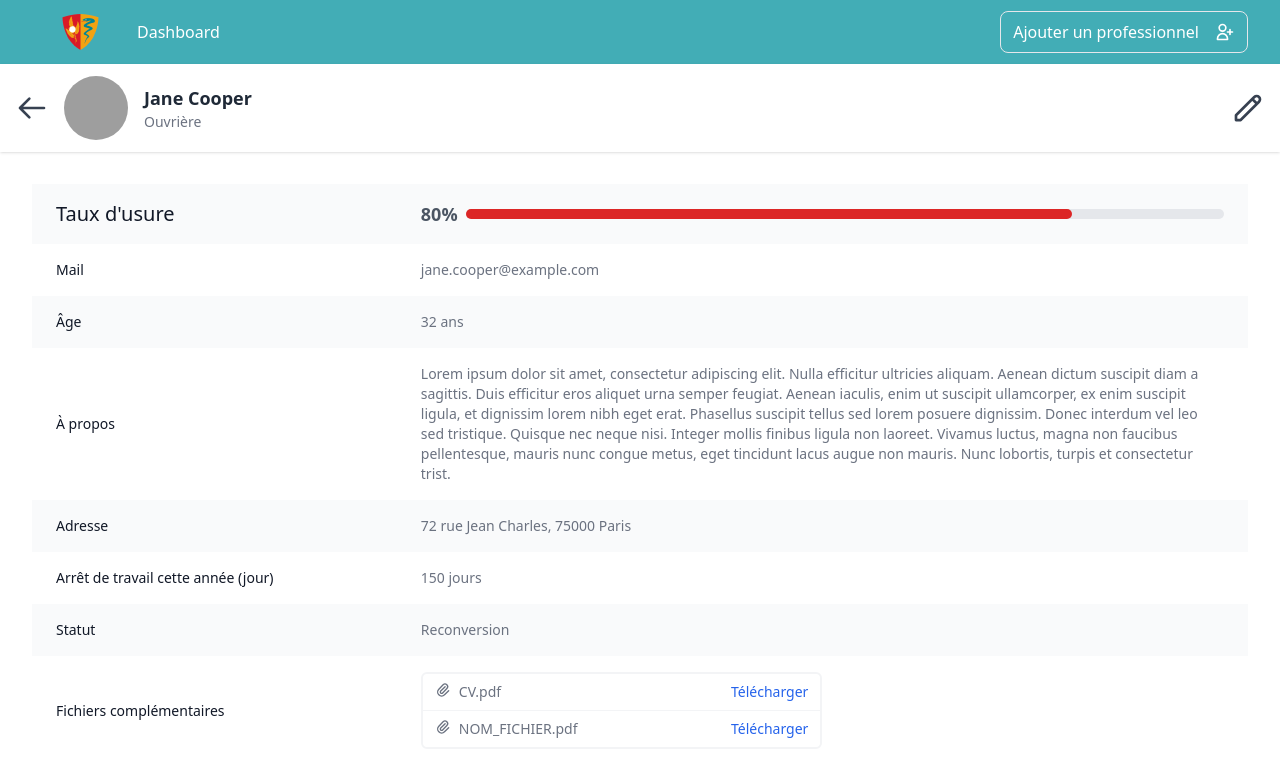
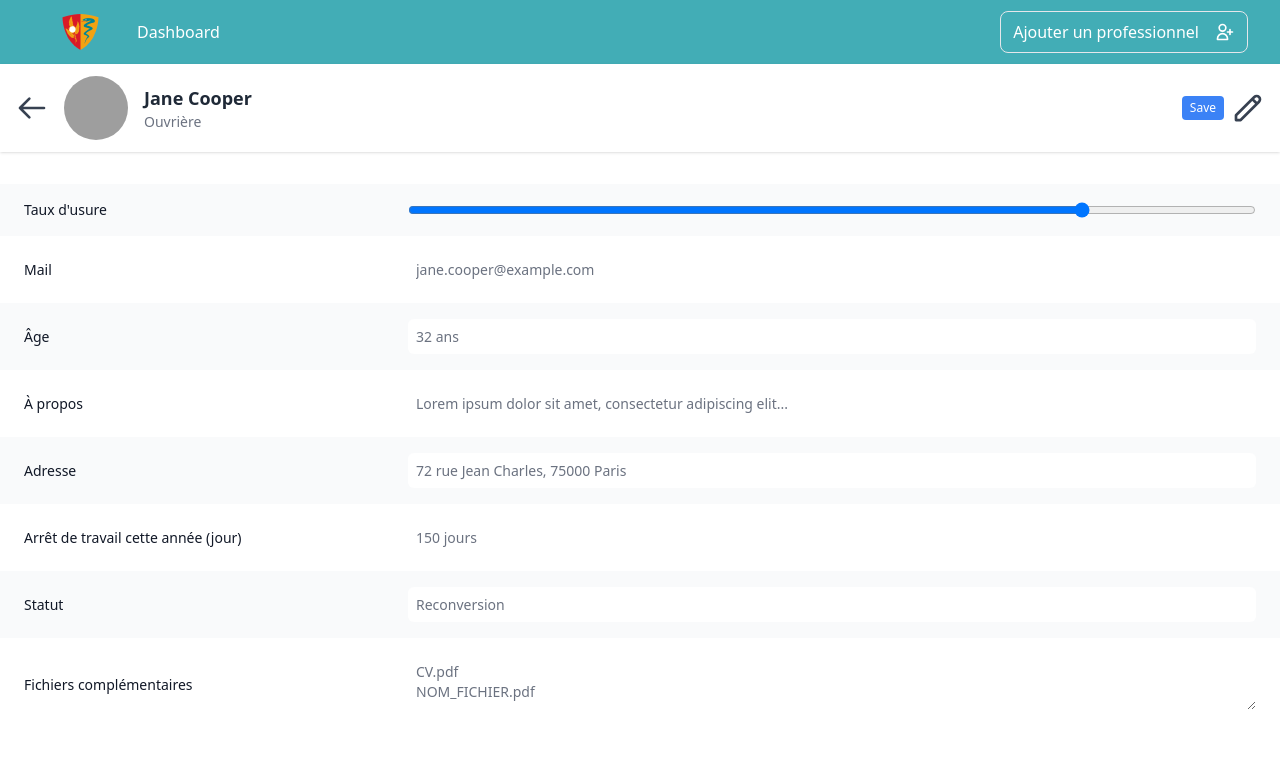
Before and after one commit to oayouub/Chatenay-Malabry--front, a React (Create React App) app in the folder chatenay-app/: page /profile in a window 1280 px wide. Both pictures are taken after a click on the icon 1248 px from the left and 108 px from the top of the page. Shown: the top 776 px of the page. Built offline with nearby package versions, Linux system fonts and the light colour scheme; grey boxes are pictures that could not be loaded.

Commit message:
Make Profile Editable

```diff
--- a/chatenay-app/src/Pages/Profile.js
+++ /dev/null
@@ -1,175 +0,0 @@
-import React, { useState, useEffect } from "react";
-import { Link } from "react-router-dom";
-import { PencilIcon, ArrowLeftIcon, PaperClipIcon } from "@heroicons/react/outline";
-import Avatar from "../assets/avatar.jpg";
-
-const UserProfile = () => {
-  const [isEditMode, setIsEditMode] = useState(false);
-  const [userData, setUserData] = useState([
-    { label: "Taux d'usure", value: "80%", field: "wearRate", isProgressBar: true },
-    { label: "Mail", value: "jane.cooper@example.com", field: "email" },
-    { label: "Âge", value: "32 ans", field: "age" },
-    {
-      label: "À propos",
-      value: "Lorem ipsum dolor sit amet, consectetur adipiscing elit...",
-      field: "about",
-      isMultiLine: true
-    },
-    { label: "Adresse", value: "72 rue Jean Charles, 75000 Paris", field: "address" },
-    { label: "Arrêt de travail cette année (jour)", value: "150 jours", field: "daysOff" },
-    { label: "Statut", value: "Reconversion", field: "status" },
-    { label: "Fichiers complémentaires", value: ["CV.pdf", "NOM_FICHIER.pdf"], field: "files" },
-  ]);
-
-  useEffect(() => {
-    const savedUserData = localStorage.getItem('userData');
-    if (savedUserData) {
-      setUserData(JSON.parse(savedUserData));
-    }
-  }, []);
-
-  const toggleEditMode = () => {
-    setIsEditMode(!isEditMode);
-  };
-
-  const handleInputChange = (index, newValue) => {
-    const newData = [...userData];
-    if (userData[index].field === 'wearRate') {
-      const wearRate = Math.min(Math.max(newValue, 0), 100);
-      newData[index].value = `${wearRate}%`;
-    } else if (index === 7) {
-      newData[index].value = newValue.split("\n");
-    } else {
-      newData[index].value = newValue;
-    }
-    setUserData(newData);
-  };
-
-  const handleSave = () => {
-    localStorage.setItem('userData', JSON.stringify(userData));
-    setIsEditMode(false);
-  };
-
-  return (
-    <div className="min-h-screen">
-      <div className="bg-white p-8 w-full">
-        <div className="flex items-center justify-between space-x-4 mb-6">
-          <div className="flex items-center gap-4">
-            <Link to="/dashboard">
-              <ArrowLeftIcon className="h-8 w-8 text-gray-700 cursor-pointer" />
-            </Link>
-            <img
-              className="h-16 w-16 rounded-full object-cover object-center"
-              src={Avatar}
-              alt="Jane Cooper"
-            />
-            <div className="flex-grow">
-              <div className="flex flex-col items-start">
-                <span className="font-semibold text-lg text-gray-800">
-                  Jane Cooper
-                </span>
-                <span className="text-sm text-gray-500">Ouvrière</span>
-              </div>
-            </div>
-          </div>
-          <div className="flex items-center">
-            {isEditMode && (
-              <button
-                onClick={handleSave}
-                className="px-2 py-1 text-xs bg-blue-500 text-white rounded hover:bg-blue-600 mr-2"
-              >
-                Save
-              </button>
-            )}
-            <PencilIcon className="h-8 w-8 text-gray-700 cursor-pointer" onClick={toggleEditMode} />
-          </div>
-        </div>
-
-        <div className="overflow-x-auto">
-          <table className="w-full text-sm text-left text-gray-500 table-auto">
-            <tbody>
-              {userData.map((data, index) => (
-                <tr key={index}>
-                  <th
-                    scope="row"
-                    className={`py-4 px-6 font-medium text-gray-900 ${
-                      index % 2 === 0 ? "bg-gray-50" : "bg-white"
-                    }`}
-                    style={{ width: "30%" }}
-                  >
-                    {data.label}
-                  </th>
-
-                  <td
-                    className={`py-4 px-6 ${
-                      index % 2 === 0 ? "bg-gray-50" : "bg-white"
-                    } ${data.isMultiLine ? "whitespace-normal break-words" : "whitespace-nowrap"}`}
-                  >
-                    {isEditMode ? (
-                      data.isProgressBar ? (
-                        <input
-                          type="range"
-                          min="0"
-                          max="100"
-                          value={parseInt(data.value)}
-                          onChange={(e) => handleInputChange(index, e.target.value)}
-                          className="form-range w-full h-2.5 bg-gray-200 rounded-lg cursor-pointer"
-                        />
-                      ) : data.field === "files" ? (
-                        <textarea
-                          className="form-input w-full h-full p-2 border-gray-300 rounded-md"
-                          value={data.value.join("\n")}
-                          onChange={(e) => handleInputChange(index, e.target.value)}
-                        />
-                      ) : (
-                        <input
-                          type="text"
-                          value={data.value}
-                          onChange={(e) => handleInputChange(index, e.target.value)}
-                          className="form-input w-full h-full p-2 border-gray-300 rounded-md"
-                        />
-                      )
-                    ) : data.isProgressBar ? (
-                      <div className="flex items-center justify-start">
-                        <span className="text-lg font-semibold text-gray-600 mr-2">
-                          {data.value}
-                        </span>
-                        <div className="w-full bg-gray-200 rounded-full h-2.5 dark:bg-gray-300">
-                          <div
-                            className="bg-red-600 h-2.5 rounded-full"
-                            style={{ width: data.value }}
-                          ></div>
-                        </div>
-                      </div>
-                    ) : data.field === "files" ? (
-                      <div className="border-2 rounded-md border-gray-100 flex flex-col w-1/2 divide-y divide-gray-100">
-                        {data.value.map((file, fileIndex) => (
-                          <div className="flex justify-between px-3 py-2" key={fileIndex}>
-                            <div className="flex gap-2">
-                              <PaperClipIcon className="w-4 h-4" />
-                              {file}
-                            </div>
-                            <a
-                              href={`/path-to-${file}`}
-                              className="text-blue-600 hover:text-blue-800"
-                            >
-                              Télécharger
-                            </a>
-                          </div>
-                        ))}
-                      </div>
-                    ) : (
-                      data.value
-                    )}
-                  </td>
-                </tr>
-              ))}
-            </tbody>
-          </table>
-        </div>
-      </div>
-    </div>
-  );
-};
-
-export default UserProfile;
--- a/chatenay-app/src/components/Profile.js
+++ b/chatenay-app/src/components/Profile.js
@@ -1,14 +1,61 @@
-import React from "react";
+import React, { useState, useEffect,} from "react"
 import {
   PencilIcon,
   ArrowLeftIcon,
   PaperClipIcon,
-} from "@heroicons/react/outline";
+} from "@heroicons/react/outline"
 
-import Avatar from "../assets/avatar.jpg";
-import { Link } from "react-router-dom";
+import Avatar from "../assets/avatar.jpg"
+import { Link } from "react-router-dom"
 
 const UserProfile = () => {
+
+  const [isEditMode, setIsEditMode] = useState(false);
+  const [userData, setUserData] = useState([
+    { label: "Taux d'usure", value: "80%", field: "wearRate", isProgressBar: true },
+    { label: "Mail", value: "jane.cooper@example.com", field: "email" },
+    { label: "Âge", value: "32 ans", field: "age" },
+    {
+      label: "À propos",
+      value: "Lorem ipsum dolor sit amet, consectetur adipiscing elit...",
+      field: "about",
+      isMultiLine: true
+    },
+    { label: "Adresse", value: "72 rue Jean Charles, 75000 Paris", field: "address" },
+    { label: "Arrêt de travail cette année (jour)", value: "150 jours", field: "daysOff" },
+    { label: "Statut", value: "Reconversion", field: "status" },
+    { label: "Fichiers complémentaires", value: ["CV.pdf", "NOM_FICHIER.pdf"], field: "files" },
+  ]);
+
+  useEffect(() => {
+    const savedUserData = localStorage.getItem('userData')
+    if (savedUserData) {
+      setUserData(JSON.parse(savedUserData))
+    }
+  }, [])
+
+  const toggleEditMode = () => {
+    setIsEditMode(!isEditMode)
+  }
+
+  const handleInputChange = (index, newValue) => {
+    const newData = [...userData]
+    if (userData[index].field === 'wearRate') {
+      const wearRate = Math.min(Math.max(newValue, 0), 100)
+      newData[index].value = `${wearRate}%`
+    } else if (index === 7) {
+      newData[index].value = newValue.split("\n")
+    } else {
+      newData[index].value = newValue
+    }
+    setUserData(newData)
+  };
+
+  const handleSave = () => {
+    localStorage.setItem('userData', JSON.stringify(userData))
+    setIsEditMode(false)
+  }
+
   return (
     <div className="min-h-screen">
       <div className="bg-white w-full">
@@ -29,77 +76,79 @@ const UserProfile = () => {
               </div>
             </div>
           </div>
-          <PencilIcon className="h-8 w-8 text-gray-700 cursor-pointer" />
+          <div className="flex items-center">
+            {isEditMode && (
+              <button
+                onClick={handleSave}
+                className="px-2 py-1 text-xs bg-blue-500 text-white rounded hover:bg-blue-600 mr-2"
+              >
+                Save
+              </button>
+            )}
+            <PencilIcon className="h-8 w-8 text-gray-700 cursor-pointer" onClick={toggleEditMode} />
+          </div>
         </div>
 
-        <div className="overflow-x-auto px-8">
+        <div className="overflow-x-auto">
           <table className="w-full text-sm text-left text-gray-500 table-auto">
             <tbody>
-              {createRow(0, "Taux d'usure", "80%", true)}
-              {createRow(1, "Mail", "jane.cooper@example.com")}
-              {createRow(2, "Âge", "32 ans")}
-              {createRow(
-                3,
-                "À propos",
-                "Lorem ipsum dolor sit amet, consectetur adipiscing elit. Nulla efficitur ultricies aliquam. Aenean dictum suscipit diam a sagittis. Duis efficitur eros aliquet urna semper feugiat. Aenean iaculis, enim ut suscipit ullamcorper, ex enim suscipit ligula, et dignissim lorem nibh eget erat. Phasellus suscipit tellus sed lorem posuere dignissim. Donec interdum vel leo sed tristique. Quisque nec neque nisi. Integer mollis finibus ligula non laoreet. Vivamus luctus, magna non faucibus pellentesque, mauris nunc congue metus, eget tincidunt lacus augue non mauris. Nunc lobortis, turpis et consectetur trist.",
-                false,
-                true
-              )}
-              {createRow(4, "Adresse", "72 rue Jean Charles, 75000 Paris")}
-              {createRow(5, "Arrêt de travail cette année (jour)", "150 jours")}
-              {createRow(6, "Statut", "Reconversion")}
-              {createRow(7, "Fichiers complémentaires", null, false, false, [
-                "CV.pdf",
-                "NOM_FICHIER.pdf",
-              ])}
-            </tbody>
-          </table>
-        </div>
-      </div>
-    </div>
-  );
-};
-
-// Helper function to create a table row
-const createRow = (
-  index,
-  label,
-  value,
-  isProgressBar = false,
-  isMultiLine = false,
-  files = []
-) => (
-  <tr>
+              {userData.map((data, index) => (
+                <tr key={index}>
                   <th
                     scope="row"
                     className={`py-4 px-6 font-medium text-gray-900 ${
                       index % 2 === 0 ? "bg-gray-50" : "bg-white"
-      } ${isProgressBar ? "text-xl" : ""} min-w-max`}
+                    }`}
                     style={{ width: "30%" }}
                   >
-      {label}
+                    {data.label}
                   </th>
+
                   <td
-      className={`py-4 px-6 ${index % 2 === 0 ? "bg-gray-50" : "bg-white"} ${
-        isMultiLine ? "whitespace-normal break-words" : "whitespace-nowrap"
-      }`}
+                    className={`py-4 px-6 ${
+                      index % 2 === 0 ? "bg-gray-50" : "bg-white"
+                    } ${data.isMultiLine ? "whitespace-normal break-words" : "whitespace-nowrap"}`}
                   >
-      {isProgressBar ? (
+                    {isEditMode ? (
+                      data.isProgressBar ? (
+                        <input
+                          type="range"
+                          min="0"
+                          max="100"
+                          value={parseInt(data.value)}
+                          onChange={(e) => handleInputChange(index, e.target.value)}
+                          className="form-range w-full h-2.5 bg-gray-200 rounded-lg cursor-pointer"
+                        />
+                      ) : data.field === "files" ? (
+                        <textarea
+                          className="form-input w-full h-full p-2 border-gray-300 rounded-md"
+                          value={data.value.join("\n")}
+                          onChange={(e) => handleInputChange(index, e.target.value)}
+                        />
+                      ) : (
+                        <input
+                          type="text"
+                          value={data.value}
+                          onChange={(e) => handleInputChange(index, e.target.value)}
+                          className="form-input w-full h-full p-2 border-gray-300 rounded-md"
+                        />
+                      )
+                    ) : data.isProgressBar ? (
                       <div className="flex items-center justify-start">
                         <span className="text-lg font-semibold text-gray-600 mr-2">
-            {value}
+                          {data.value}
                         </span>
                         <div className="w-full bg-gray-200 rounded-full h-2.5 dark:bg-gray-300">
                           <div
                             className="bg-red-600 h-2.5 rounded-full"
-              style={{ width: value }}
+                            style={{ width: data.value }}
                           ></div>
                         </div>
                       </div>
-      ) : files.length >= 1 ? (
-        <div className="border-2 rounded-md border-gray-100 flex flex-col w-1/2 divide-y > * + * divide-gray-100 > * + *">
-          {files.map((file, index) => (
-            <div className="flex justify-between px-3 py-2" key={index}>
+                    ) : data.field === "files" ? (
+                      <div className="border-2 rounded-md border-gray-100 flex flex-col w-1/2 divide-y divide-gray-100">
+                        {data.value.map((file, fileIndex) => (
+                          <div className="flex justify-between px-3 py-2" key={fileIndex}>
                             <div className="flex gap-2">
                               <PaperClipIcon className="w-4 h-4" />
                               {file}
@@ -114,10 +163,17 @@ const createRow = (
                         ))}
                       </div>
                     ) : (
-        value
+                      data.value
                     )}
                   </td>
                 </tr>
-);
+              ))}
+            </tbody>
+          </table>
+        </div>
+      </div>
+    </div>
+  )
+}
 
-export default UserProfile;
+export default UserProfile
```
Lines whose indentation alone changed are shown as unchanged.
